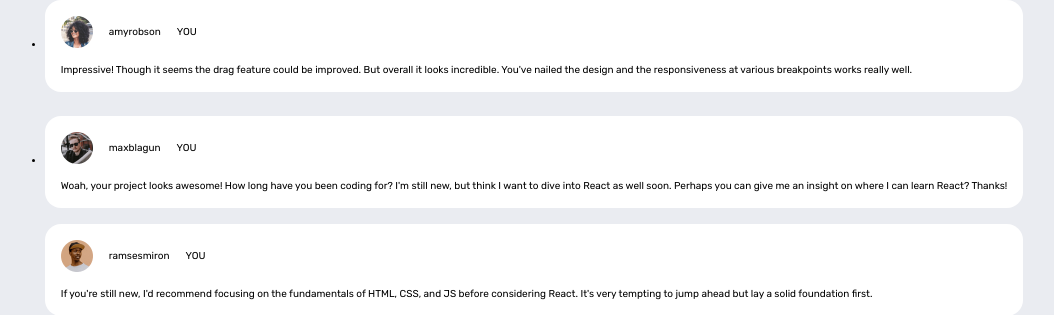
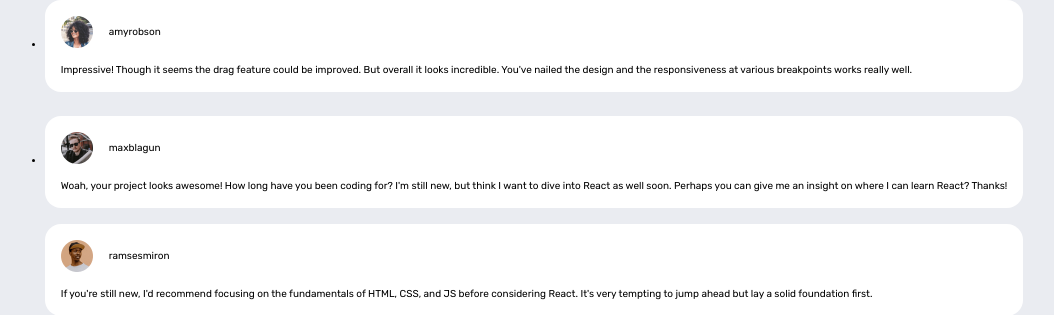
Before and after one commit to riwepo/fem-interactive-comments-section, a React (Create React App) app: page / in a window 1280 px wide. Shown: the top 315 px of the page, without its empty margins (74-1128 px from the left). Built offline with nearby package versions, Linux system fonts and the light colour scheme.

Commit message:
only show YOU if current user

```diff
--- a/src/components/comment/CommentUserInfo.js
+++ b/src/components/comment/CommentUserInfo.js
@@ -1,4 +1,5 @@
-import React from "react";
+import React, { useContext } from "react";
+import { CurrentUserContext } from "../../context/current-user-context";
 
 import classes from "./CommentUserInfo.module.css";
 
@@ -7,6 +8,8 @@ function getAvatarPath(username) {
 }
 
 function CommentUserInfo({ user }) {
+  const currentUser = useContext(CurrentUserContext);
+  const userIsCurrentUser = currentUser.username === user.username;
   return (
     <div className={classes.container}>
       <img
@@ -15,7 +18,7 @@ function CommentUserInfo({ user }) {
         alt={`user ${user.userName} avatar`}
       />
       <p>{user.username}</p>
-      <p>YOU</p>
+      {userIsCurrentUser && <p>YOU</p>}
     </div>
   );
 }
```
